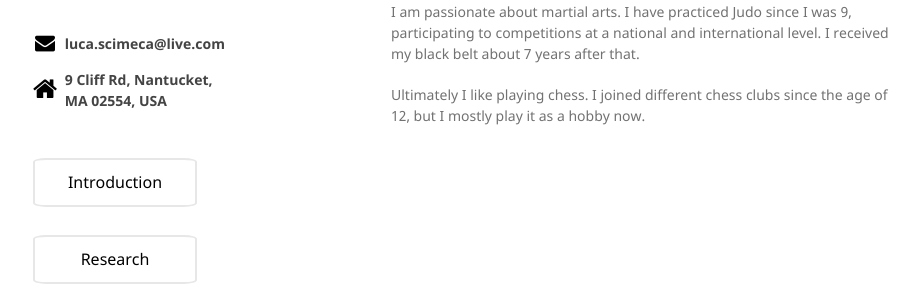
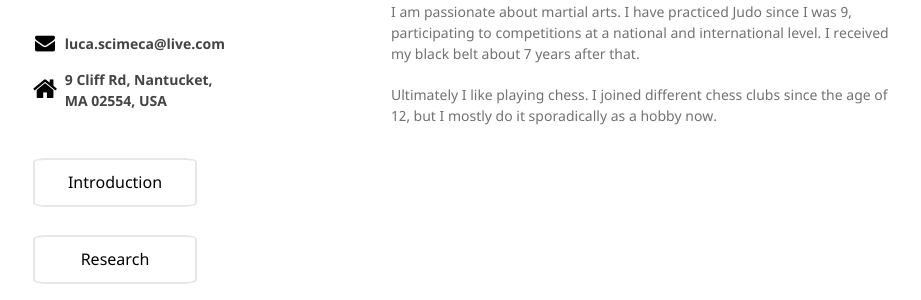
Before and after one commit to lucascimeca/lucascimeca.github.io, a Jekyll site: the page built from index.md, in a window 1280 px wide and 900 px high, scrolled down 1741 px. Shown: the part 175-475 px from the top of the window, without its empty margins (179-1100 px from the left). Built offline with Jekyll 4.4.1, drawn with Linux system fonts in a browser that asks for light colours; nearby versions of some CDN libraries; the repository's description, which GitHub fills in, is left out.

Commit message:
Update index.md

```diff
--- a/index.md
+++ b/index.md
@@ -59,7 +59,7 @@ In my spare time I like to practice outdoors activities, usually entailing scuba
 
 I am passionate about martial arts. I have practiced Judo since I was 9, participating to competitions at a national and international level. I received my black belt about 7 years after that.
 
-Ultimately I like playing chess. I joined different chess clubs since the age of 12, but I mostly play it as a hobby now.
+Ultimately I like playing chess. I joined different chess clubs since the age of 12, but I mostly do it sporadically as a hobby now.
 
 <br/><br/>
 <br/><br/>
```
